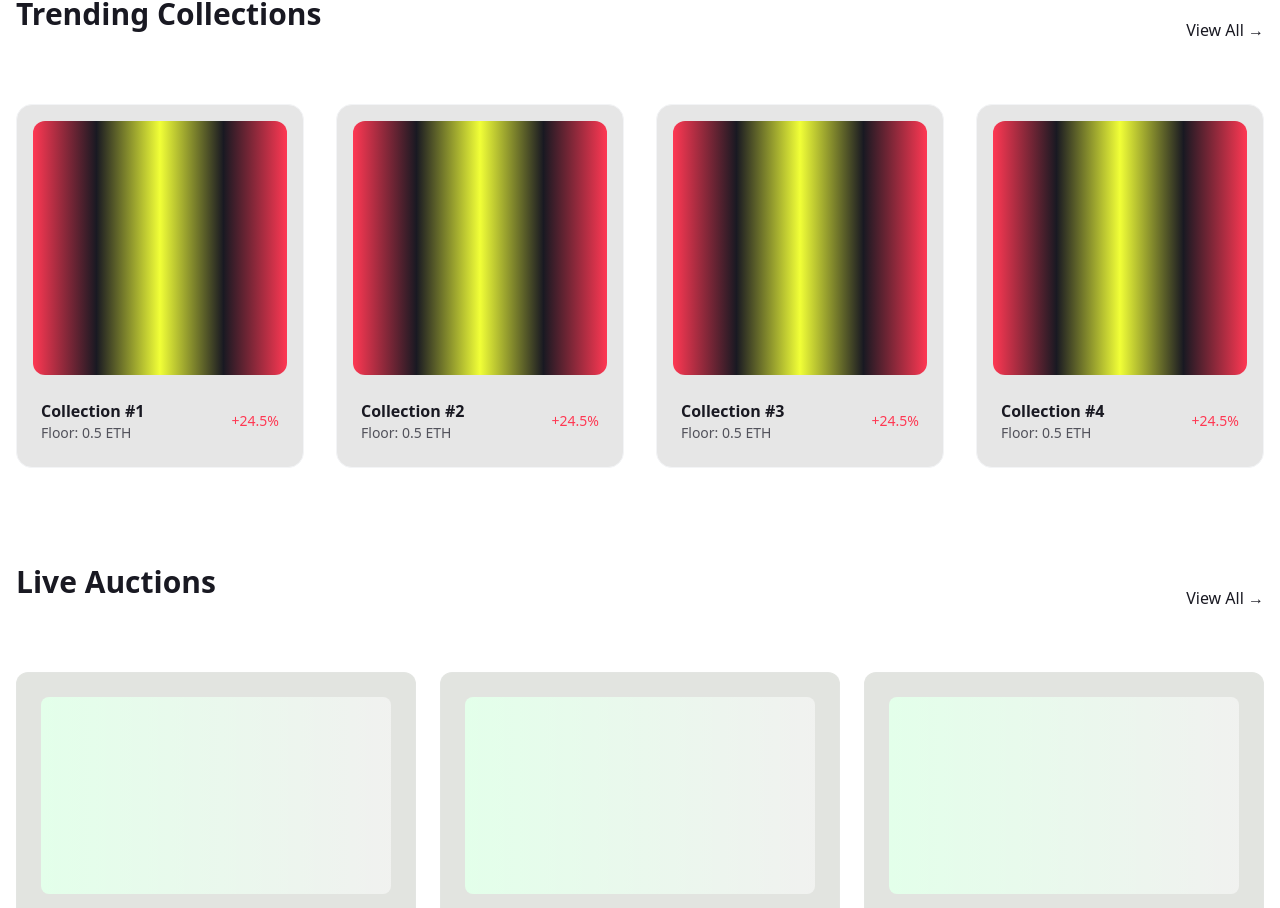
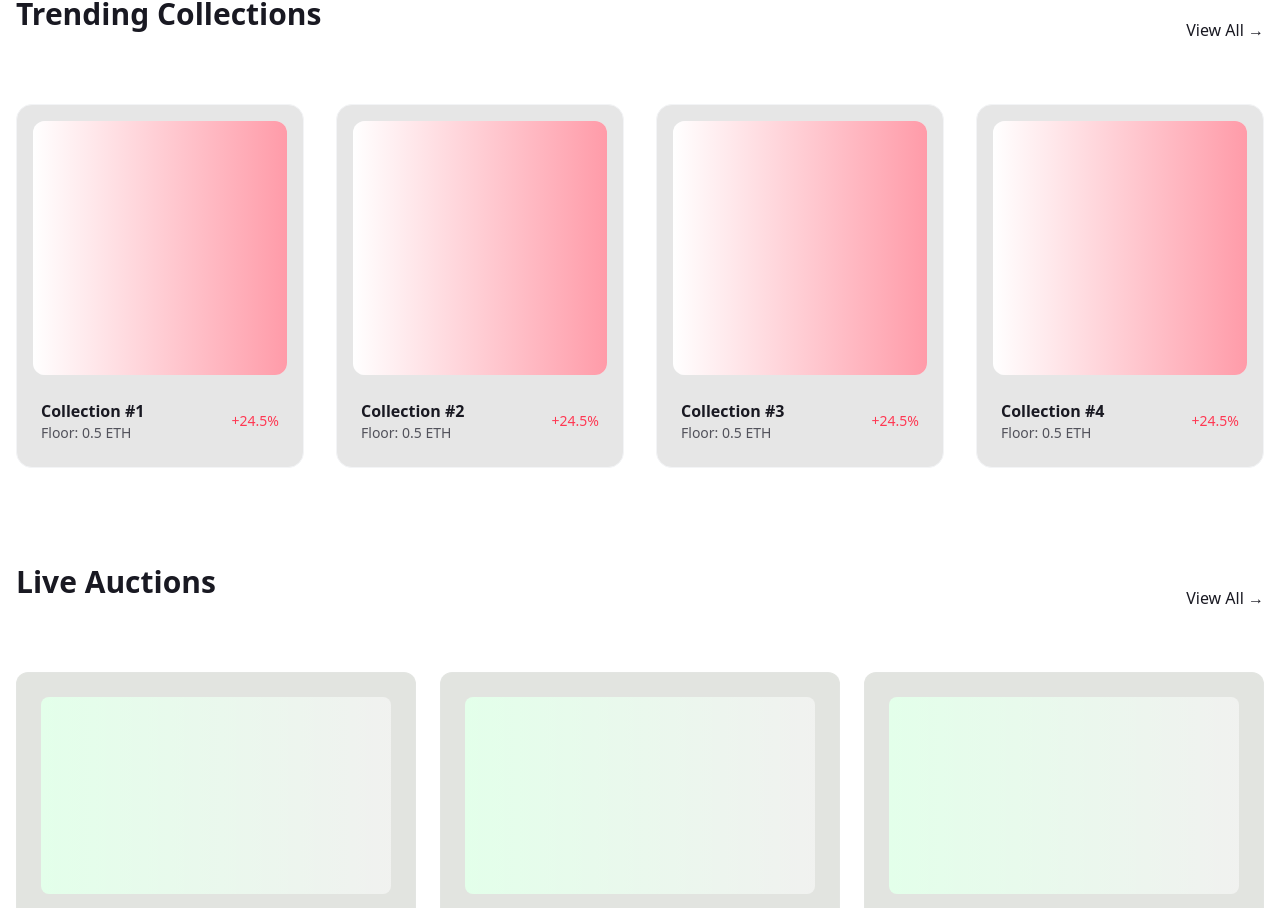
Before and after one commit to gala1234/nft-market-place, a Next.js app: page / in a window 1280 px wide. Shown: the part 840-1748 px from the top of the page. Built offline with nearby package versions, Linux system fonts and the light colour scheme.

Commit message:
apply new grad

```diff
--- a/src/components/cards/TrendingCollectionCard.tsx
+++ b/src/components/cards/TrendingCollectionCard.tsx
@@ -18,7 +18,7 @@ export const TrendingCollectionCard: React.FC<TrendingCollectionCardProps> = ({
       className={`group relative bg-transparent rounded-2xl p-4 hover:shadow-xl transition-all duration-300 border border-gray-100 dark:border-gray-800 ${className}`}
     >
       <div className="aspect-square rounded-xl bg-primary mb-4 overflow-hidden">
-        <div className="w-full h-full bg-gradient-primary group-hover:scale-110 transition-transform duration-500"></div>
+        <div className="w-full h-full bg-gradient-tertiary group-hover:scale-110 transition-transform duration-500"></div>
       </div>
       <div className="flex items-center justify-between p-2">
         <div>
```
